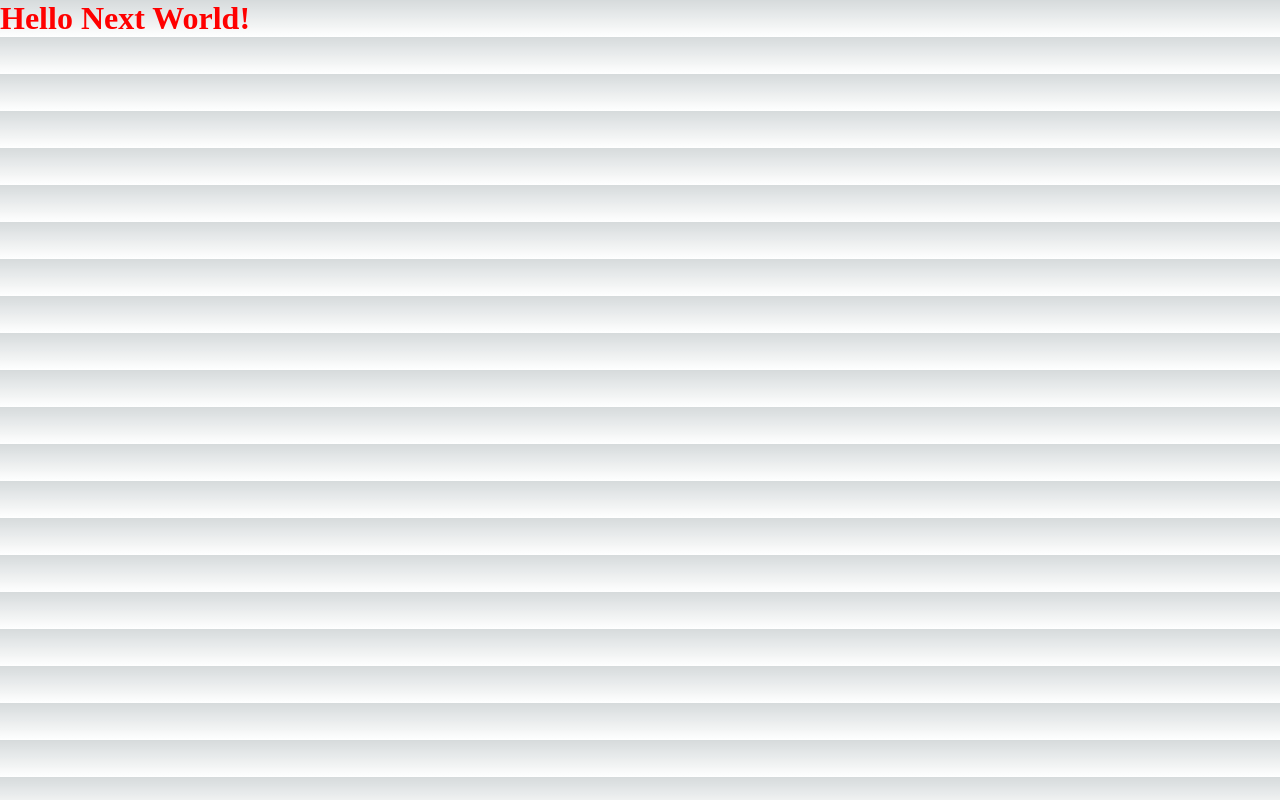
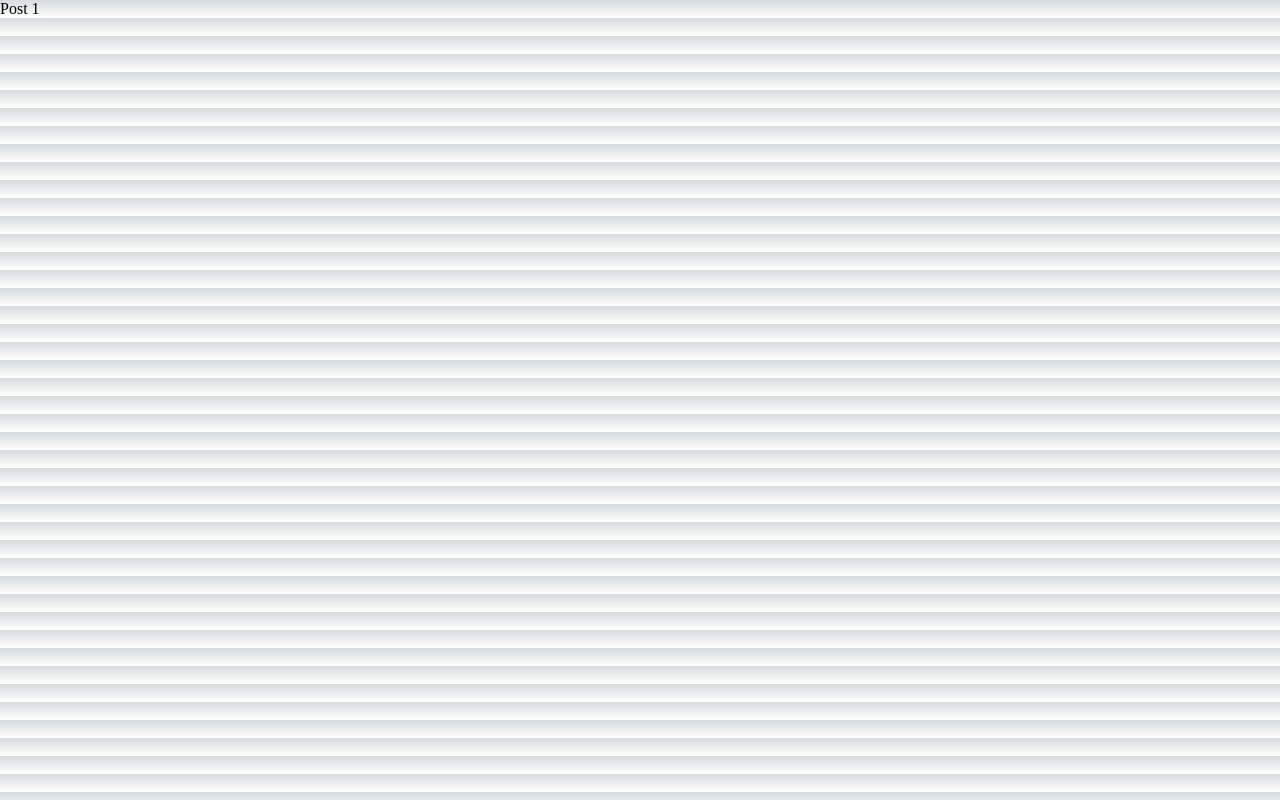
Before and after one commit to arunkb2795/nextjs-startup, a Next.js app: page / in a window 1280 px wide. Built offline with nearby package versions, Linux system fonts and the light colour scheme.

Commit message:
initial commit

```diff
--- a/pages/index.tsx
+++ b/pages/index.tsx
@@ -1,16 +1,28 @@
-import styled from 'styled-components'
-import BasicLayout from "../layout/Basic";
+const DUMMY_POSTS = [
+  {
+    id: "101",
+    title: "Post 1"
+  }
+]
 
-export const Title = styled.h1`
-    color:red`
-  ;
+type HomeProps = {
+  posts: {
+    id: string,
+    title: string
+  }[]
+}
 
-export default function Home() {
+export default function Home(props:HomeProps) {
+  const {posts} = props;
   return (
-    <BasicLayout>
-      <main>
-        <Title>Hello Next World!</Title>
-      </main>
-    </BasicLayout>
+    posts.map(post => <div key={post.id}>{post.title}</div>)
   )
 }
+
+export async function getStaticProps() {
+  return {
+    props: {
+      posts: DUMMY_POSTS
+    }
+  }
+}
```
Also changed, not shown: data/dummy-backend.json (added, +7 -0 lines).
